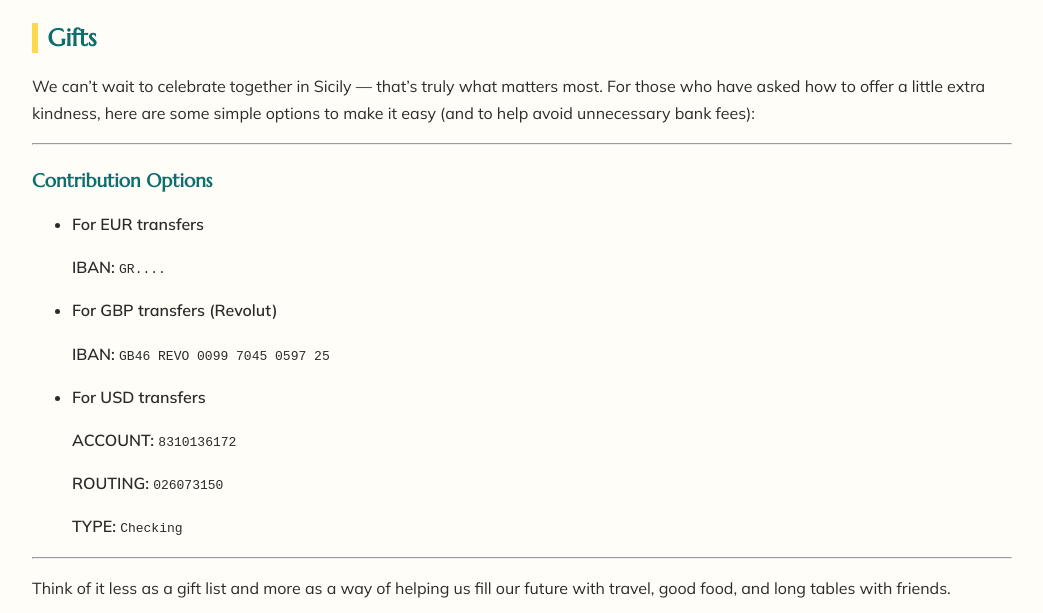
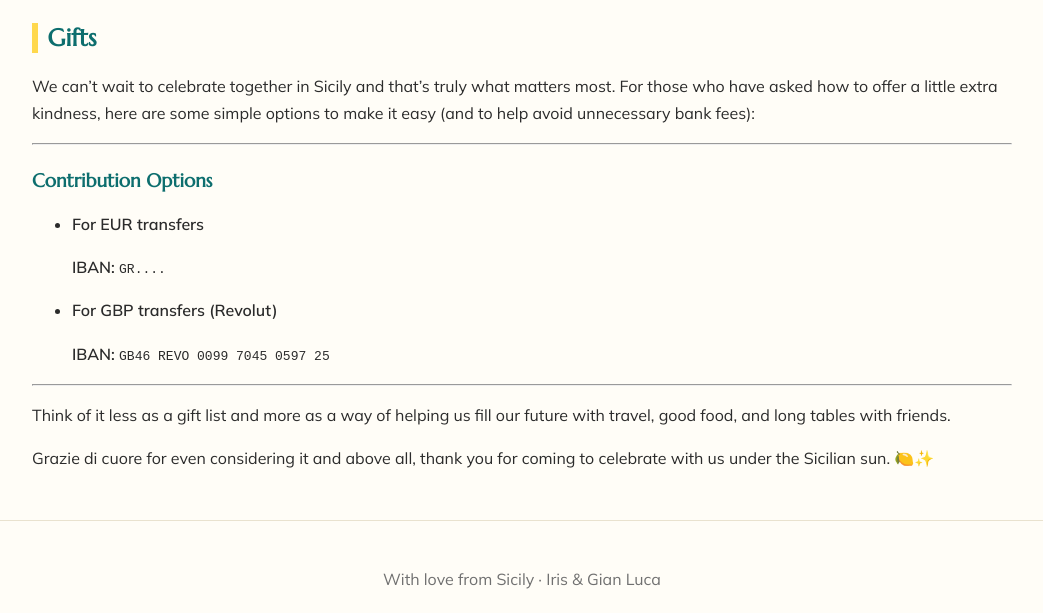
Before and after one commit to gfiasco/iris-gianluca, a Jekyll site: the page built from registry.md, in a window 1280 px wide and 1093 px high. Shown: the part 250-863 px from the top of the window, without its empty margins (118-1161 px from the left). Built offline with Jekyll 4.4.1, drawn with Linux system fonts in a browser that asks for light colours; some of the changed text lies outside the part shown; grey boxes are pictures that could not be loaded.

```diff
--- a/_config.yml
+++ b/_config.yml
@@ -5,7 +5,6 @@ url: ""
 permalink: pretty
 
 
-# Customize these
 wedding_date: 2026-05-30
 venue_name: "Pantanelli di Vendicari"
 venue_address: "c.da roveto di vendicari 96017 Noto, Italy"
@@ -18,6 +17,9 @@ townhall_map_embed_url: "https://www.google.com/maps?q=Palazzo+Ducezio&output=em
 # RSVP handling (Formspree example). Replace with your endpoint or Netlify forms.
 rsvp_form_action: "https://formspree.io/f/yourFormID"
 
+# Registry
+revo_iban: "GB46 REVO 0099 7045 0597 25"
+gr_iban: "GR...."
 
 collections:
   pages:
--- a/registry.md
+++ b/registry.md
@@ -4,7 +4,7 @@ title: Gifts
 permalink: /registry/
 ---
 
-We can’t wait to celebrate together in Sicily — that’s truly what matters most.
+We can’t wait to celebrate together in Sicily and that’s truly what matters most.
 For those who have asked how to offer a little extra kindness, here are some simple options to make it easy (and to help avoid unnecessary bank fees):
 
 ---
@@ -12,22 +12,14 @@ For those who have asked how to offer a little extra kindness, here are some sim
 ### Contribution Options
 - **For EUR transfers**
 
-  **IBAN:** `GR....`
+  **IBAN:** `{{ site.gr_iban }}`
 
 - **For GBP transfers (Revolut)**
 
-  **IBAN:** `GB46 REVO 0099 7045 0597 25`
-
-- **For USD transfers**
-
-  **ACCOUNT:** `8310136172`
-
-  **ROUTING:** `026073150`
-
-  **TYPE:** `Checking`
+  **IBAN:** `{{ site.revo_iban }}`
 
 ---
 
 Think of it less as a gift list and more as a way of helping us fill our future with travel, good food, and long tables with friends.
 
-Grazie di cuore for even considering it — and above all, thank you for coming to celebrate with us under the Sicilian sun. 🍋✨
+Grazie di cuore for even considering it and above all, thank you for coming to celebrate with us under the Sicilian sun. 🍋✨
```
Also changed, not shown: index.md (+3 -1 lines).
